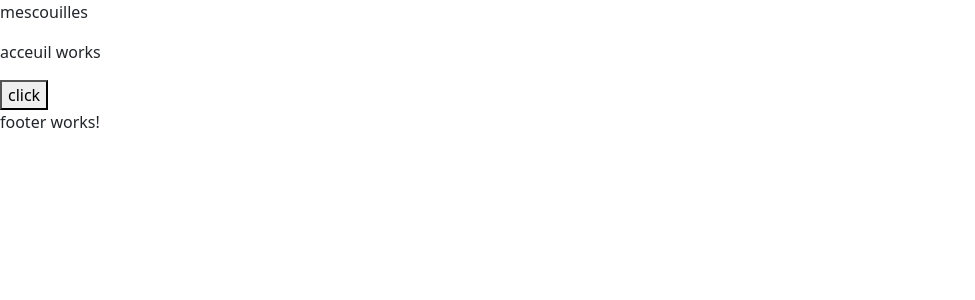
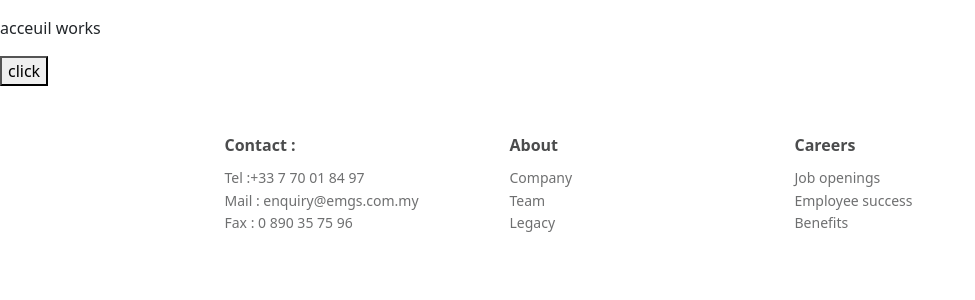
Before and after one commit to Sigeth/nuit-de-lisen-boufffons, an Angular app in the folder frontend/: page / in a window 1280 px wide. Both pictures are taken after a click on the button "click". Shown: the top 300 px of the page, without its empty margins (0-975 px from the left). Built offline with nearby package versions, Linux system fonts and the light colour scheme.

Commit message:
push le footer

```diff
--- a/frontend/src/app/component/footer/footer.component.css
+++ b/frontend/src/app/component/footer/footer.component.css
@@ -0,0 +1,85 @@
+.footer-clean {
+  padding:50px 0;
+  background-color:#fff;
+  color:#4b4c4d;
+}
+
+.footer-clean h3 {
+  margin-top:0;
+  margin-bottom:12px;
+  font-weight:bold;
+  font-size:16px;
+}
+
+.footer-clean ul {
+  padding:0;
+  list-style:none;
+  line-height:1.6;
+  font-size:14px;
+  margin-bottom:0;
+}
+
+.footer-clean ul a {
+  color:inherit;
+  text-decoration:none;
+  opacity:0.8;
+}
+
+.footer-clean ul a:hover {
+  opacity:1;
+}
+
+.footer-clean .item.social {
+  text-align:right;
+}
+
+@media (max-width:767px) {
+  .footer-clean .item {
+    text-align:center;
+    padding-bottom:20px;
+  }
+}
+
+@media (max-width: 768px) {
+  .footer-clean .item.social {
+    text-align:center;
+  }
+}
+
+.footer-clean .item.social > a {
+  font-size:24px;
+  width:40px;
+  height:40px;
+  line-height:40px;
+  display:inline-block;
+  text-align:center;
+  border-radius:50%;
+  border:1px solid rgb(255, 255, 255);
+  margin-left:10px;
+  margin-top:22px;
+  color:inherit;
+  opacity:0.75;
+}
+
+.footer-clean .item.social > a:hover {
+  opacity:0.9;
+}
+
+@media (max-width:991px) {
+  .footer-clean .item.social > a {
+    margin-top:40px;
+  }
+}
+
+@media (max-width:767px) {
+  .footer-clean .item.social > a {
+    margin-top:10px;
+  }
+}
+
+.footer-clean .copyright {
+  margin-top:14px;
+  margin-bottom:0;
+  font-size:13px;
+  opacity:0.6;
+}
--- a/frontend/src/app/component/footer/footer.component.html
+++ b/frontend/src/app/component/footer/footer.component.html
@@ -1 +1,46 @@
-<p>footer works!</p>
+<!DOCTYPE html>
+<html>
+
+<head>
+    <meta charset="utf-8">
+    <meta name="viewport" content="width=device-width, initial-scale=1.0">
+</head>
+
+<body>
+    <div class="footer-clean">
+        <footer>
+            <div class="center-block">
+            <div class="container">
+                <div class="row justify-content-center">
+                    <div class="col-sm-4 col-md-3 item">
+                        <h3>Contact :</h3>
+                        <ul>
+                            <li><a href="#">Tel :+33 7 70 01 84 97 </a></li>
+                            <li><a href="#">Mail : enquiry@emgs.com.my</a></li>
+                            <li><a href="#">Fax : 0 890 35 75 96</a></li>
+                        </ul>
+                    </div>
+                    <div class="col-sm-4 col-md-3 item">
+                        <h3>About</h3>
+                        <ul>
+                            <li><a href="#">Company</a></li>
+                            <li><a href="#">Team</a></li>
+                            <li><a href="#">Legacy</a></li>
+                        </ul>
+                    </div>
+                    <div class="col-sm-4 col-md-3 item">
+                        <h3>Careers</h3>
+                        <ul>
+                            <li><a href="#">Job openings</a></li>
+                            <li><a href="#">Employee success</a></li>
+                            <li><a href="#">Benefits</a></li>
+                        </ul>
+                    </div>
+
+                </div>
+            </div>
+            </div>
+        </footer>
+    </div>
+</body>
+</html>
--- a/frontend/src/app/component/footer/footer.component.ts
+++ b/frontend/src/app/component/footer/footer.component.ts
@@ -7,4 +7,5 @@ import { Component } from '@angular/core';
 })
 export class FooterComponent {
 
+
 }
--- a/frontend/src/app/component/header/header.component.ts
+++ b/frontend/src/app/component/header/header.component.ts
@@ -7,8 +7,6 @@ import { Component } from '@angular/core';
 })
 export class HeaderComponent {
 
-  title: string = "mescouilles";
-
-
+  title: string = "";
 
 }
```
